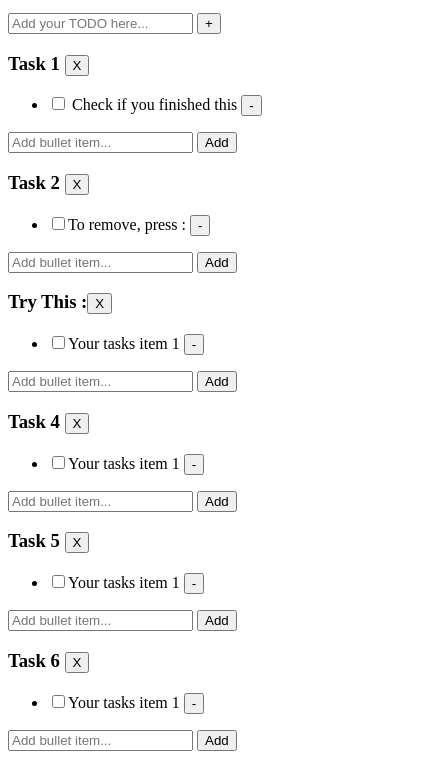
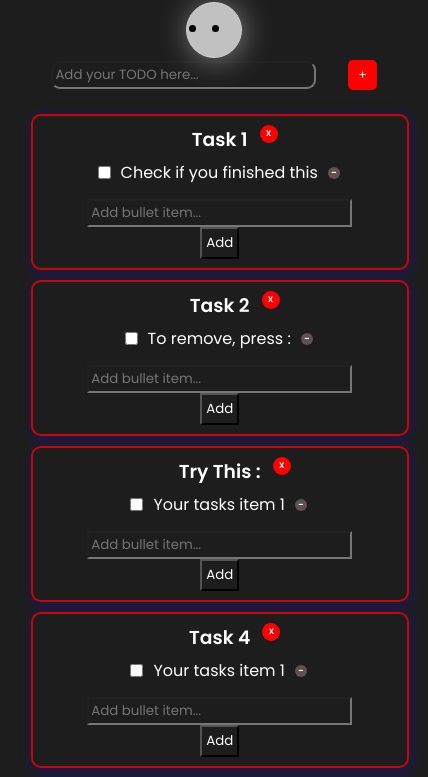
Before and after one commit to Arpan-Saha-25/TODO-list-organizer, a plain HTML site: page index.html in a window 390 px wide. Shown: the part 67-844 px from the top of the page, 428 px wide, since content can reach past the window. Drawn offline with Linux system fonts and the light colour scheme.

Commit message:
adjustments in responsiveness

```diff
--- a/index.html
+++ b/index.html
@@ -5,7 +5,7 @@
     <meta charset="UTF-8">
     <meta name="viewport" content="width=device-width, initial-scale=1.0">
     <title>Do Your TODO</title>
-    <link rel="stylesheet" href="newstyle.css">
+    <link rel="stylesheet" href="style.css">
     <script src="script.js"></script>
 </head>
 
```
